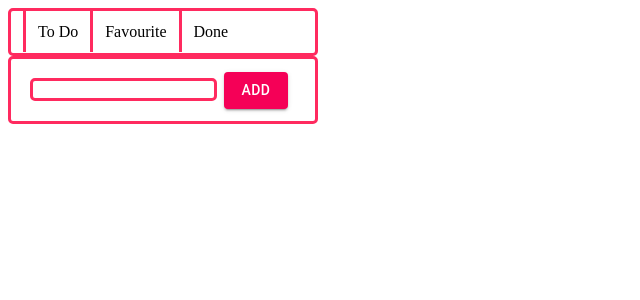
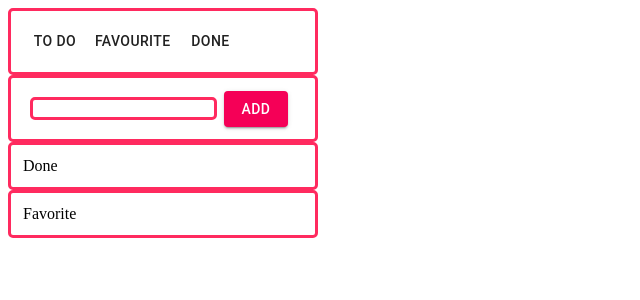
Before and after one commit to Mohammadreza2003/my-todolist, a React (Create React App) app: page / in a window 1280 px wide. Shown: the top 300 px of the page, without its empty margins (0-640 px from the left). Built offline with nearby package versions, Linux system fonts and the light colour scheme.

Commit message:
created Done list and Favorit list and added Delete icon and added Button for tabs

```diff
--- a/src/App.js
+++ b/src/App.js
@@ -5,12 +5,16 @@ import { Checkbox } from "@material-ui/core";
 import FavoriteBorder from "@material-ui/icons/FavoriteBorder";
 import Button from "@material-ui/core/Button";
 import FavoriteIcon from "@material-ui/icons/Favorite";
+import DeleteIcon from "@material-ui/icons/Delete";
 
 function App() {
   const [newDotext, setnewDotext] = useState("");
   const [toDoList, setToDoList] = useState([]);
   const [faves, setFaves] = useState([]);
-  const [done, setDone] = useState([]);
+  const [don, setDon] = useState([]);
+  const [currentTab, setCurrentTab] = useState("doing");
+  const [delet, setDelet] = useState([]);
+
   const addDo = () => {
     const newList = [...toDoList, newDotext];
     setToDoList(newList);
@@ -26,9 +30,9 @@ function App() {
   return (
     <div className={"conteaner"}>
       <div className={"list"}>
-        <list className={"li"}>To Do</list>
-        <list className={"li"}>Favourite</list>
-        <list className={"li"}>Done</list>
+        <Button className={"li"}>To Do</Button>
+        <Button className={"li"}>Favourite</Button>
+        <Button className={"li"}>Done</Button>
       </div>
       <div className={"list"}>
         <input onChange={onchangevalue} className={"input"}></input>
@@ -46,11 +50,11 @@ function App() {
             <Checkbox
               className={"check"}
               color="secondary"
-              checked={done.includes(todo)}
+              checked={don.includes(todo)}
               onChange={() => {
                 setToDoList(toDoList.filter((t) => t !== todo));
 
-                setDone([...done, todo]);
+                setDon([...don, todo]);
               }}
             ></Checkbox>
             {faves.includes(todo) ? (
@@ -74,6 +78,62 @@ function App() {
           </div>
         ))}
       </div>
+      <div className={"list"}>
+        <list>Done</list>
+        {don.map((todo) => (
+          <div className={"task"}>
+            {todo}
+
+            {faves.includes(todo) ? (
+              <FavoriteIcon
+                className={"favoritetwo"}
+                color="secondary"
+                onClick={() => {
+                  setFaves(faves.filter((item) => item !== todo));
+                }}
+              ></FavoriteIcon>
+            ) : (
+              <FavoriteBorder
+                className={"favoritetwo"}
+                color="secondary"
+                onClick={() => {
+                  const fav = [...faves, todo];
+                  setFaves(fav);
+                }}
+              ></FavoriteBorder>
+            )}
+             <DeleteIcon
+             className={"dele"}
+              color="primary"
+              onClick={() => {
+                setDon(don.filter((t) => t !== todo));
+
+                setDelet([...delet, todo]);
+              }}
+            ></DeleteIcon>
+          </div>
+        ))}
+      </div>
+      <div className={"list"}>
+        <list>Favorite</list>
+        {faves.map((todo) => (
+          <div className={"task"}>
+            {todo}
+            <DeleteIcon
+             className={"dele"}
+              color="primary"
+              onClick={() => {
+                setFaves(faves.filter((t) => t !== todo));
+
+                setDelet([...delet, todo]);
+              }}
+            ></DeleteIcon>
+          </div>
+        ))}
+      </div>
+      {currentTab === "doig" && toDoList.map}
+      {currentTab === "done" && don.map}
+      {currentTab === "favorite" && faves.map}
     </div>
   );
 }
--- a/src/app.css
+++ b/src/app.css
@@ -22,4 +22,15 @@
 }
 .favorite {
   margin: -8px;
+
 }
+.favoritetwo {
+  margin: -8px;
+  margin-left: 4px;
+  margin-top: 11px;
+}
+.dele{
+  margin: -8px;
+  margin-left: 4px;
+  margin-top: 11px;
+}
```
